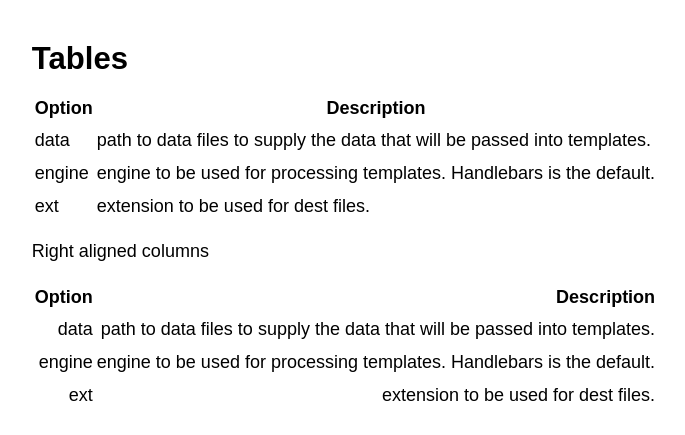
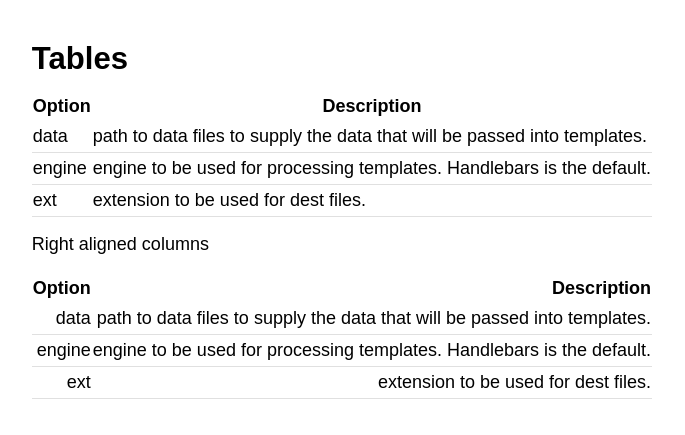
Before and after one commit to fagci/minimalistic-site-snippets, a plain HTML site: page index.html in a window 1280 px wide. Shown: the part 2250-2685 px from the top of the page, without its empty margins (13-698 px from the left). Drawn offline with Linux system fonts and the light colour scheme.

Commit message:
Update typography.css

```diff
--- a/css/typography.css
+++ b/css/typography.css
@@ -40,7 +40,7 @@ small {
 
 hr {
   border: none;
-  background-color: #e0e0e0;
+  background-color: var(--c-border);
   height: 1px;
   margin-left: 0;
   margin-right: 0;
@@ -87,3 +87,11 @@ a:not(:hover) {
 blockquote {
   border-left: 2px solid #888;
 }
+
+table {
+  border-collapse: collapse;
+}
+
+td {
+  border-bottom: 1px solid var(--c-border);
+}
```
